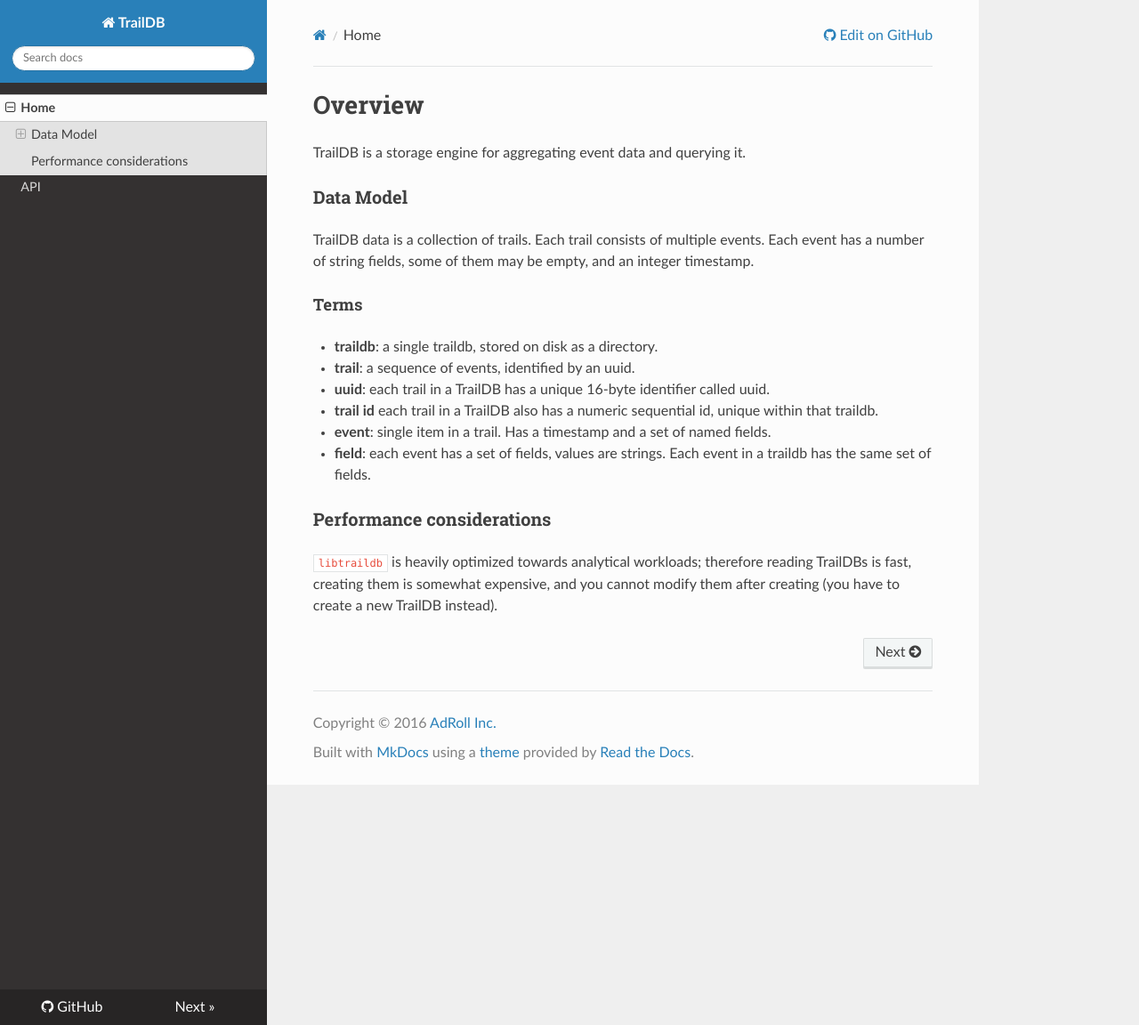
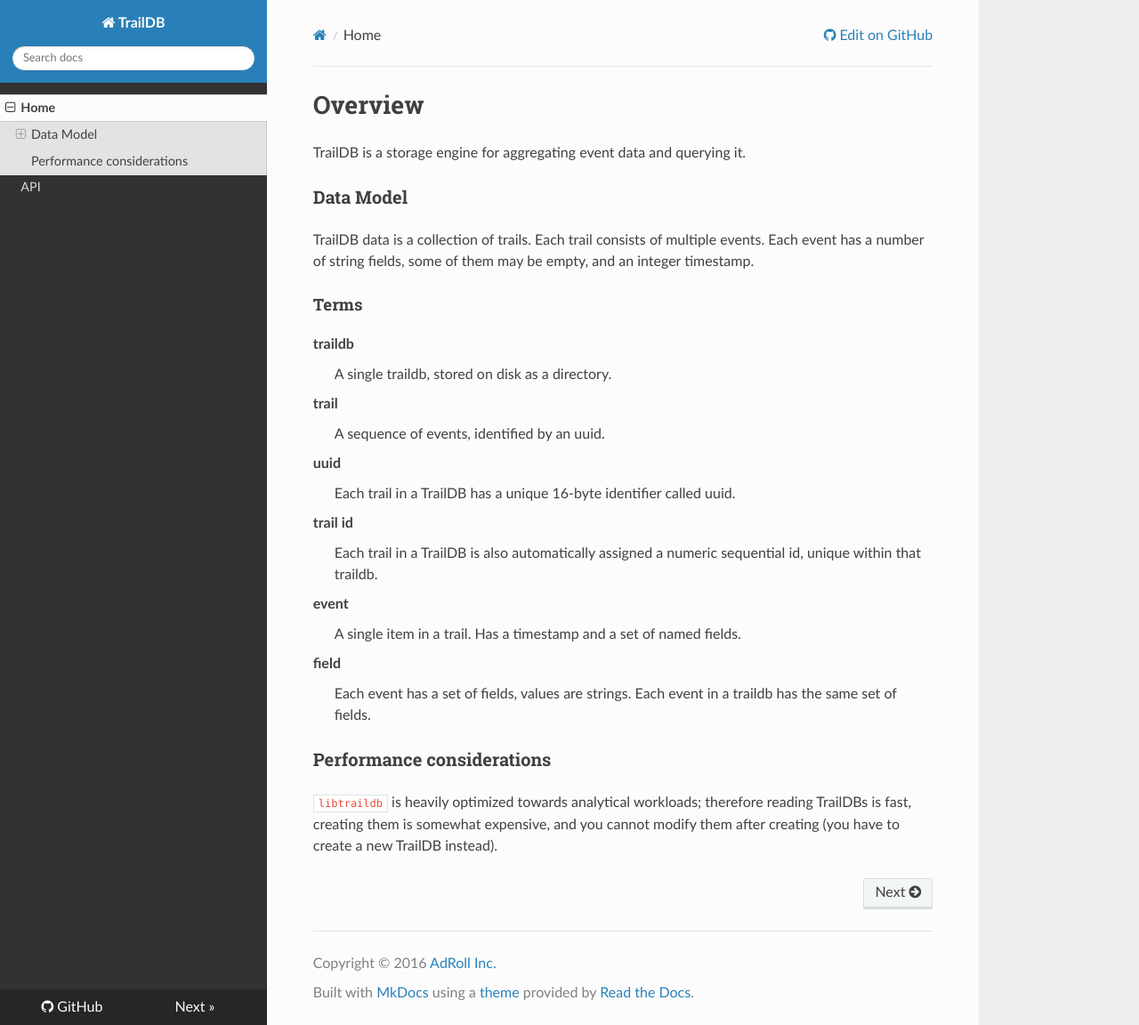
Before and after one commit to traildb/traildb, an MkDocs documentation site: the page built from doc/mkdocs/docs/index.md, in a window 1280 px wide and 1152 px high. Shown: the whole window at 89% size. Built offline with MkDocs 1.6.1, drawn with Linux system fonts in a browser that asks for light colours; nearby versions of some CDN libraries; old or Windows-style settings are respelled for this version of MkDocs.

Commit message:
use definition list ext for mkdocs

```diff
--- a/doc/mkdocs/docs/index.md
+++ b/doc/mkdocs/docs/index.md
@@ -14,18 +14,23 @@ integer timestamp.
 #### Terms
 
 
-* **traildb**: a single traildb, stored on disk as a directory.
+traildb
+:	A single traildb, stored on disk as a directory.
 
-* **trail**: a sequence of events, identified by an uuid.
+trail
+:	A sequence of events, identified by an uuid.
 
-* **uuid**: each trail in a TrailDB has a unique 16-byte identifier called uuid.
+uuid
+:	Each trail in a TrailDB has a unique 16-byte identifier called uuid.
 
-* **trail id** each trail in a TrailDB also has a numeric sequential id, unique within that traildb.
+trail id
+:	Each trail in a TrailDB is also automatically assigned a numeric sequential id, unique within that traildb.
 
-* **event**: single item in a trail. Has a timestamp and a set of named fields.
+event
+: 	A single item in a trail. Has a timestamp and a set of named fields.
 
-* **field**: each event has a set of fields, values are strings. Each event in
-a traildb has the same set of fields.
+field
+:   Each event has a set of fields, values are strings. Each event in a traildb has the same set of fields.
 
 ### Performance considerations
 
--- a/doc/mkdocs/mkdocs.yml
+++ b/doc/mkdocs/mkdocs.yml
@@ -12,4 +12,6 @@ google_analytics: ['UA-74696093-1', 'traildb.io']
 markdown_extensions:
     - toc:
         permalink: True
+    - smarty:
+    - def_list
     - extra:
```
